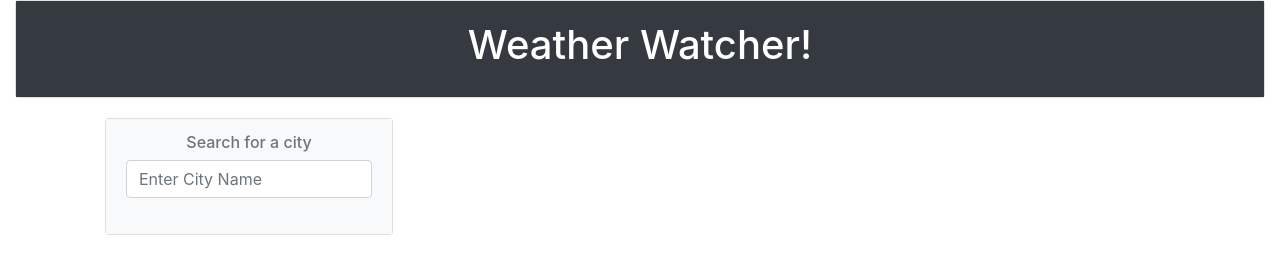
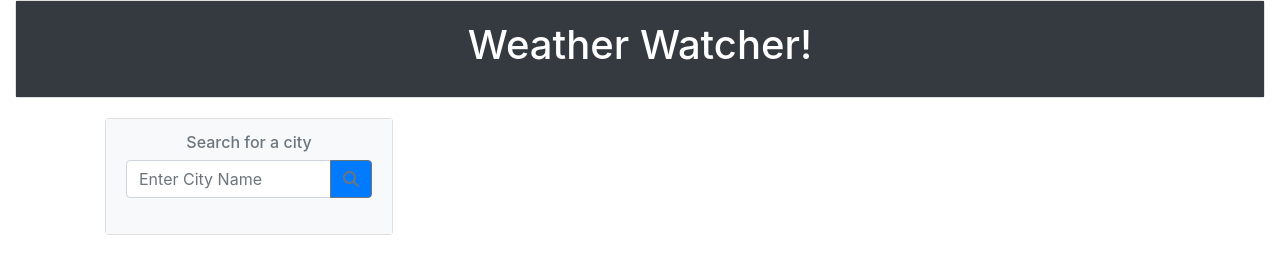
Before and after one commit to jheckel-dev/weather-watcher, a plain HTML site: page index.html in a window 1280 px wide. Drawn offline with nearby package versions, Linux system fonts and the light colour scheme.

Commit message:
added magnifying glass as part of the search bar to submit searches

```diff
--- a/index.html
+++ b/index.html
@@ -38,7 +38,10 @@
                             <div class="card-body bg-light">
                                 <h6 class="card-subtitle mb-2 text-muted">Search for a city</h6>
                                 <div class="input-group mb-3">
-                                    <input type="text" class="form-control searchInput" placeholder="Enter City Name" aria-label="Recipients Username" aria-describedby="button-addon2" >
+                                    <input type="text" class="form-control searchInput" placeholder="Enter City Name" aria-label="Recipients Username" aria-describedby="button-addon2">
+                                    <div class="input-group-append">
+                                        <button class="btn btn-outline-secondary bg-primary searchButton" type="button" id="button-addon2"><i class="fas fa-search"></i></button>
+                                    </div>
                                 </div>
                             </div>
                         </div>
```
